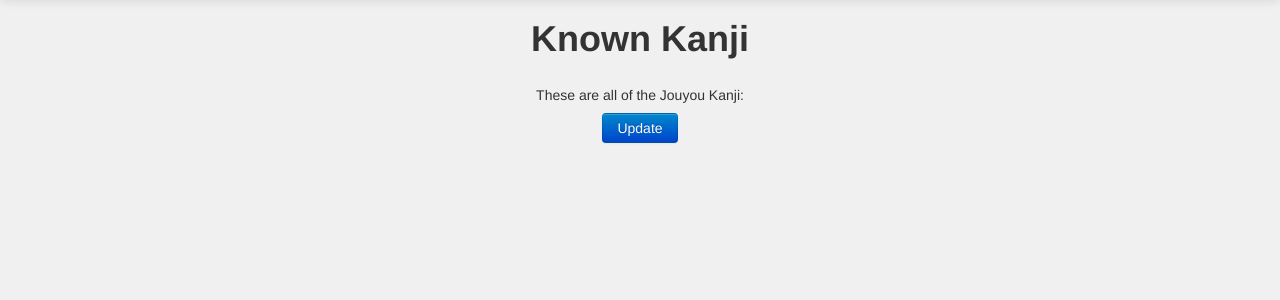
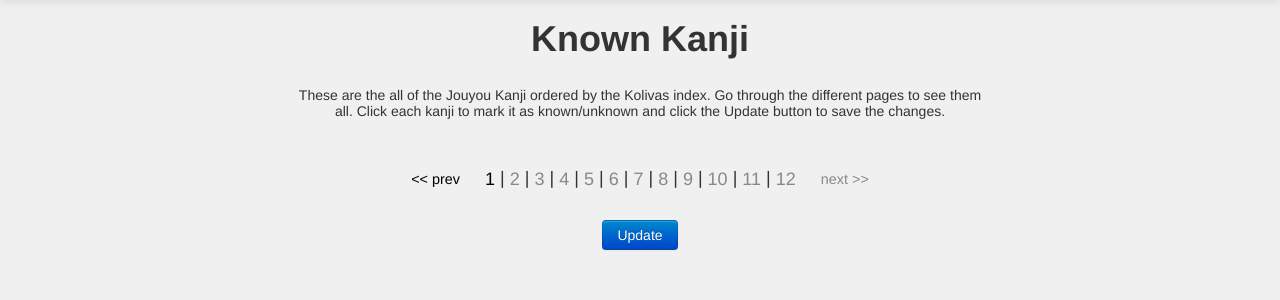
Before and after one commit to brAzzi64/manabu, a Django app: template bun/templates/known_kanji.html in a window 1280 px wide. Shown: the part 41-341 px from the top of the page. Run offline with Django 3.2, Linux system fonts and the light colour scheme; the template is opened without the code that fills it, so the values that code supplies are empty; parts of the project's set-up code (start-up, migrations or seed data) failed here and were passed over; some libraries are stand-ins or nearby versions.

Commit message:
Knockout for KnownKanji and pagination

```diff
--- a/bun/static/common.js
+++ b/bun/static/common.js
@@ -60,6 +60,32 @@ function isKanji(k) {
     return charCode >= 0x4E00 && charCode < 0x9FFF;
 }
 
+var QueryString = function () {
+  // This function is anonymous, is executed immediately and
+  // the return value is assigned to QueryString!
+  var query_string = {};
+  var query = window.location.search.substring(1);
+  var vars = query.split("&");
+  for (var i=0;i<vars.length;i++) {
+    var pair = vars[i].split("=");
+
+    // Decode the parameter value
+    pair[1] = decodeURIComponent( pair[1] );
+
+    	// If first entry with this name
+    if (typeof query_string[pair[0]] === "undefined") {
+      query_string[pair[0]] = pair[1];
+    	// If second entry with this name
+    } else if (typeof query_string[pair[0]] === "string") {
+      var arr = [ query_string[pair[0]], pair[1] ];
+      query_string[pair[0]] = arr;
+    	// If third or later entry with this name
+    } else {
+      query_string[pair[0]].push(pair[1]);
+    }
+  }
+    return query_string;
+} ();
 
 /* Sentence */
 
--- a/bun/static/known_kanji.css
+++ b/bun/static/known_kanji.css
@@ -1,26 +1,59 @@
 .container {
     max-width: 700px;
+}
+
+#controls {
+    margin-top: 30px;
+}
+
+#navigator {
+    margin-top: 25px;
+    font-size: 18px;
+}
+
+#navigator a {
+    vertical-align: middle;
+    color: #888;
+}
+
+#navigator a.active, #navigator a.disabled {
+    color: black;
+    text-decoration: none;
+    pointer-events: none;
+    cursor: default;
+}
+
+#prev {
+    margin-right: 20px;
+    font-size: 0.8em;
+}
+
+#next {
+    margin-left: 20px;
+    font-size: 0.8em;
 }
 
 #kanji-list {
     margin-top: 1em;
 }
 
-a.kanji {
-    display: inline;
-    font-size: 3em;
-    text-decoration: none;
-    color: #AAA;
-    margin: 0px;
-    padding: 0px 5px;
-    border: 1px solid black;
+.kanji {
+    display: inline-block;
+    margin: 2px 0px;
 }
 
-a.known {
+.kanji a {
+    color: #AAA;
+    text-decoration: none;
+    font-size: 3em;
+    padding: 1px 6px 0px 6px;
+}
+
+.kanji a.known {
     color: #000;
 }
 
-a.updated {
-    background-color: #CCC;
+.kanji a.updated {
+    background-color: #DDD;
     border-radius: 5px;
 }
--- a/bun/static/known_kanji.js
+++ b/bun/static/known_kanji.js
@@ -1,24 +1,129 @@
-init();
 
-function init() {
+/*
+    KnownKanji - ViewModel prototype for each kanji
+*/
+var KnownKanji = function(literal, known) {
 
-    $(document).ready(function() {
+    this.literal = ko.observable(literal);
+    this.known = ko.observable(known);
+    this.hasChanged = ko.observable(false);
+};
 
-        setupCSRFTokenHook();
+KnownKanji.prototype.toggleKnown = function() {
 
-        $(".kanji").click(function(event) {
+    this.known( !this.known() );
+    if (!this.hasChanged())
+        this.hasChanged(true);
+};
 
-            event.preventDefault();
-            $(this).toggleClass("known").addClass("updated");
+
+/*
+    Page - ViewModel prototype for a page button element
+*/
+var Page = function(number, knownKanjiVM) {
+
+    this.number = number;
+
+    var that = this;
+    this.active = ko.computed(function() {
+            return knownKanjiVM.currentPage() == that.number;
+    }, this);
+    this.clicked = function(e) {
+        // navigate to new page
+        knownKanjiVM.getKanjiPage(that.number);
+    };
+};
+
+
+/*
+    kanjiNavigator - ViewModel object for the page navigator component
+*/
+var kanjiNavigator = {
+
+    pages : [],
+
+    knownKanjiVM : undefined,
+
+    init : function(knownKanjiVM) {
+
+        this.knownKanjiVM = knownKanjiVM;
+        for (i = 1; i <= 12; i++) {
+            this.pages.push(new Page(i, knownKanjiVM));
+        }
+    },
+
+    previousClicked : function() {
+
+        var page = this.knownKanjiVM.currentPage();
+        if (page > 1) {
+            // navigate to previous page
+            this.knownKanjiVM.getKanjiPage(page - 1);
+        }
+    },
+
+    nextClicked : function() {
+
+        var page = this.knownKanjiVM.currentPage();
+        if (page < 12) {
+            // navigate to next page
+            this.knownKanjiVM.getKanjiPage(page + 1);
+        }
+    },
+};
+
+
+/*
+    knownKanjiViewModel - ViewModel object for the whole page
+*/
+var knownKanjiViewModel = {
+
+    kanjis : ko.observableArray(),
+
+    currentPage : ko.observable(1),
+
+    navigator : kanjiNavigator,
+
+    init : function() {
+
+        this.navigator.init(this);
+
+        // apply Knockout bindings
+        ko.applyBindings(this);
+
+        this.getKanjiPage(1);
+    },
+
+    getKanjiPage : function(page) {
+
+        var that = this;
+        issueAjaxJSONCall(
+            'known_kanji/api/get_kanji', { 'page': page - 1 },
+            function(data) {
+                that.handleGetKanjiCompleted(data);
+                that.currentPage(page);
             });
+    },
 
-        $("#btn-update").click(function(event) {
+    handleGetKanjiCompleted : function(data) {
 
-            var updated_kanjis = {};
-            $("#kanji-list a.updated").each(function(i, e) {
+        var kanjis = [];
+        for (i in data) {
+            kanjis.push( new KnownKanji(data[i].literal, data[i].known) );
+        }
 
-                updated_kanjis[ $(this).text() ] = $(this).hasClass("known");
-            });
+        this.kanjis(kanjis);
+    },
+
+    updateClicked : function() {
+
+        var toUpdate = [];
+        for (i in this.kanjis()) {
+            var kanji = this.kanjis()[i];
+            if (kanji.hasChanged())
+                toUpdate.push({ literal: kanji.literal(), known: kanji.known() });
+        }
+
+        var that = this;
 
         // issue the call
         $.ajax({
@@ -26,24 +131,40 @@ function init() {
             type: 'POST',
             dataType: 'json',
             contentType: 'application/json',
-                data: { updates: JSON.stringify(updated_kanjis) },
+            data: { updates: JSON.stringify(toUpdate) },
             complete: function(jqXHR, textStatus) {
 
-                    if (textStatus == 'success') {
+                that.handleUpdateKnownKanjiCompleted(textStatus == 'success' ? true : false);
+            }});
+
+    },
+
+    handleUpdateKnownKanjiCompleted : function(succeeded) {
+
+        if (succeeded) {
             bootbox.dialog("The known kanji have been updated successfully.", {
                 "label" : "Awesome!",
                 "class" : "btn-success"
             });
 
             // reset the updated indicator
-                        $('.kanji.updated').removeClass('updated');
+            for (i in this.kanjis()) {
+                var kanji = this.kanjis()[i];
+                kanji.hasChanged(false);
+            }
         } else {
             bootbox.dialog("There was a problem updating the known kanji (" + textStatus + ").", {
                 "label" : "Crap!",
                 "class" : "btn-danger"
             });
         }
-                }});
+    },
+};
+
+
+$(document).ready(function() {
+
+    //setupCSRFTokenHook();
+
+    knownKanjiViewModel.init();
 });
-    });
-}
--- a/bun/templates/comp-sentence.css
+++ b/bun/templates/comp-sentence.css
@@ -17,6 +17,9 @@
     transition-property: margin-left, margin-right;
     transition-duration: 0.2s;
     transition-timing-function: ease;
+    -webkit-transition-property: margin-left, margin-right;
+    -webkit-transition-duration: 0.2s;
+    -webkit-transition-timing-function: ease;
     margin-left: 4px;
     margin-right: 4px;
 }
--- a/bun/templates/known_kanji.html
+++ b/bun/templates/known_kanji.html
@@ -12,18 +12,28 @@
 {% block content %}
 <h1>Known Kanji</h1>
 <div style='margin-top: 2em;' class='container'>
-    <p>These are all of the Jouyou Kanji:</p>
+    <p>These are the all of the Jouyou Kanji ordered by the Kolivas index. Go through the different pages to see them all. Click each kanji to mark it as known/unknown and click the Update button to save the changes.</p>
+</div>
+
+<div id="kanji-list" class="container" data-bind="foreach: kanjis">
+    <span class="kanji">
+        <a href="#" data-bind="text: literal, css: { known: known, updated: hasChanged }, click: toggleKnown"></a>
+    </span>
+</div>
+
+<div id="navigator" data-bind="with: navigator">
+    <a id="prev" href="#" data-bind="click: previousClicked, css: {disabled: $root.currentPage() == 1}">&lt;&lt; prev</a>
+    <!-- ko foreach: pages -->
+    <a href="#" data-bind="text: number, css: { active: active }, click: clicked"></a>
+    <span data-bind="if: number < 12">|</span>
+    <!-- /ko -->
+    <a id="next" href="#" data-bind="click: nextClicked, css: {disabled: $root.currentPage() == 12}">next &gt;&gt;</a>
 </div>
 
 <div id="controls" class="container">
     <div class="btn-group">
-        <a id="btn-update" class='btn btn-primary' href='#'>Update</a>
+        <a id="btn-update" class='btn btn-primary' href='#' data-bind="click: updateClicked">Update</a>
     </div>
 </div>
 
-<div id="kanji-list" class="container">
-    {% for k in kanjis %}
-    <a class="kanji{{ k.known|yesno:' known,' }}" href="#">{{ k.literal }}</a>
-    {% endfor %}
-</div>
 {% endblock %}
--- a/bun/urls.py
+++ b/bun/urls.py
@@ -16,6 +16,7 @@ urlpatterns = patterns('bun.views.train',
 urlpatterns += patterns('bun.views.known_kanji',
 
     url(r'^known_kanji$', 'known_kanji'),
+    url(r'^known_kanji/api/get_kanji$', 'get_kanji'),
     url(r'^known_kanji/api/update_known_kanji$', 'update_known_kanji'),
 )
 
```
Also changed, not shown: bun/views/known_kanji.py (+21 -3 lines), knockout-tryout/index.css (deleted, +0 -68 lines), knockout-tryout/index.html (deleted, +0 -37 lines), knockout-tryout/index.js (deleted, +0 -73 lines). Lines whose indentation alone changed are shown as unchanged.
